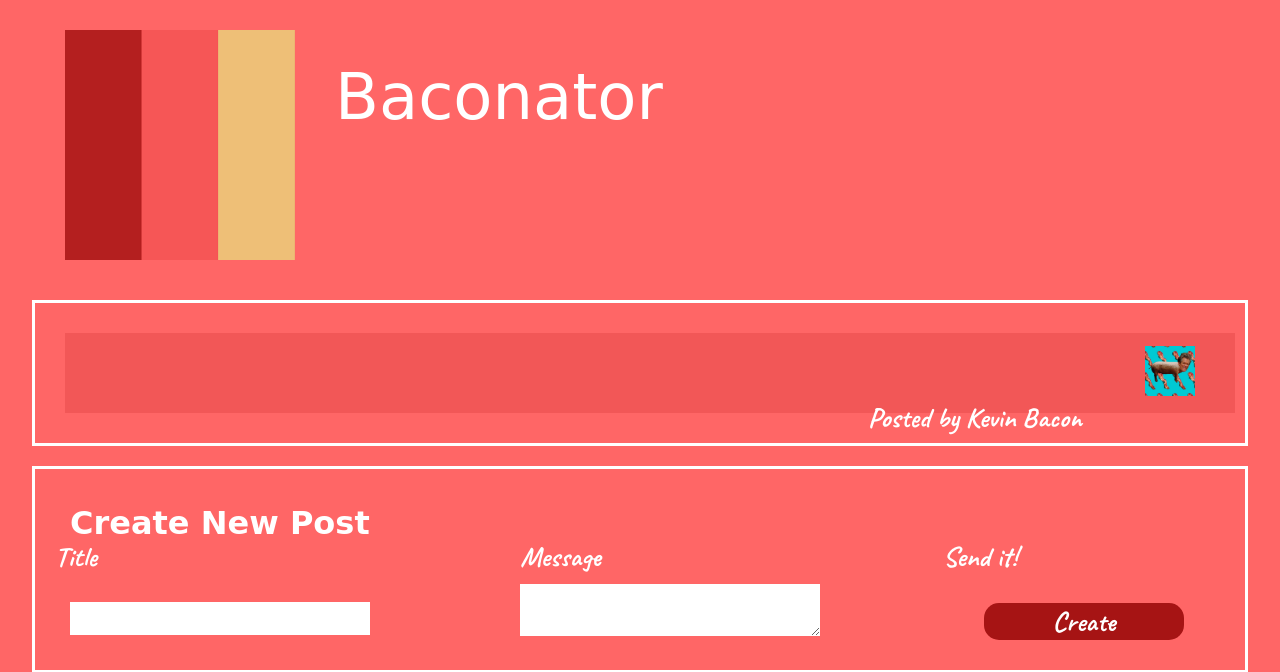
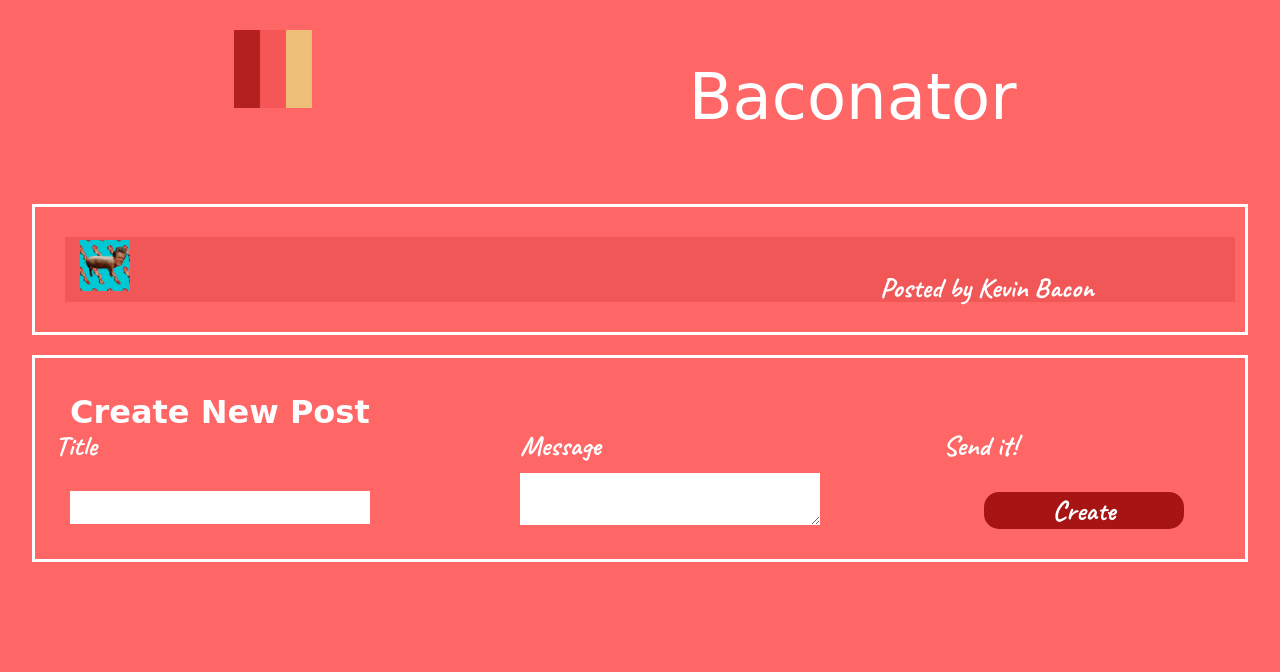
Before and after one commit to SDeGraff/Baconator-, a Node server app: page / in a window 1280 px wide. Shown: the top 672 px of the page. Run offline with Node 20, Linux system fonts and the light colour scheme; tables that the repository leaves empty hold one stand-in row (values such as "Sample post"); some libraries are stand-ins or nearby versions; some web fonts are replaced.

Commit message:
Final changes for this version

```diff
--- a/public/css/style.css
+++ b/public/css/style.css
@@ -100,7 +100,7 @@
 	margin-right: 10px;
 }
 
-*/
+
 
 /* CM CHANGED/ADD */
 #masthead {
@@ -114,9 +114,9 @@
 }
 
 /* PIGKEVIN IMAGE (CM) */
-#masthead img {
+img {
 	width: 20%;
-	/* margin-right: 10px; */
+	margin-right: 10px;
 }
 
 /* BACONATOR MAIN TITLE (CM) */
@@ -170,8 +170,8 @@
 	justify-content: space-between;
 	align-items: center;
 	width: 100%;
-	height: 50px;
-	padding: 40px;
+	height: 65px;
+	padding: 10px;
 	background-color: var(--pink);
 	margin: 10px;
 
--- a/views/layouts/partials/post.handlebars
+++ b/views/layouts/partials/post.handlebars
@@ -1,10 +1,9 @@
 <section class="post">
     <div class="post-header">
         <div class="post-headline">
+			<h3><img class="KevinPicture" src="../../../public/Images/Kevin2.jpg"></h3>
             <h3>{{post.title}}</h3>
-        </div>
-        <div class="post-user-date">
-            <h4>Posted by {{post.user.username}} on {{format_date post.date_created}}</h4>
+            <h3>Posted by Kevin Bacon</h3>
         </div>
     </div>
     <p>{{post.message}}.</p>
--- a/views/newHomepage.handlebars
+++ b/views/newHomepage.handlebars
@@ -2,11 +2,10 @@
     {{#each posts}}
     <div class="post-header">
         <div class="post-headline">
-            <h3>{{this.Title}}</h3>
+            <h3><img class="kevin" src="/Images/Kevin.jpg" alt="User Photo" class="UserPhoto">{{this.Title}}</h3>
         </div>
         <div class="post-user">
-            <img class="kevin" src="/Images/Kevin.jpg" alt="User Photo" class="UserPhoto">
-            <h4>Posted by Kevin Bacon</h4>
+            <h4>Posted by Kevin Bacon </h4>
         </div>
     </div>
     <p>{{this.Message}}</p>
```
